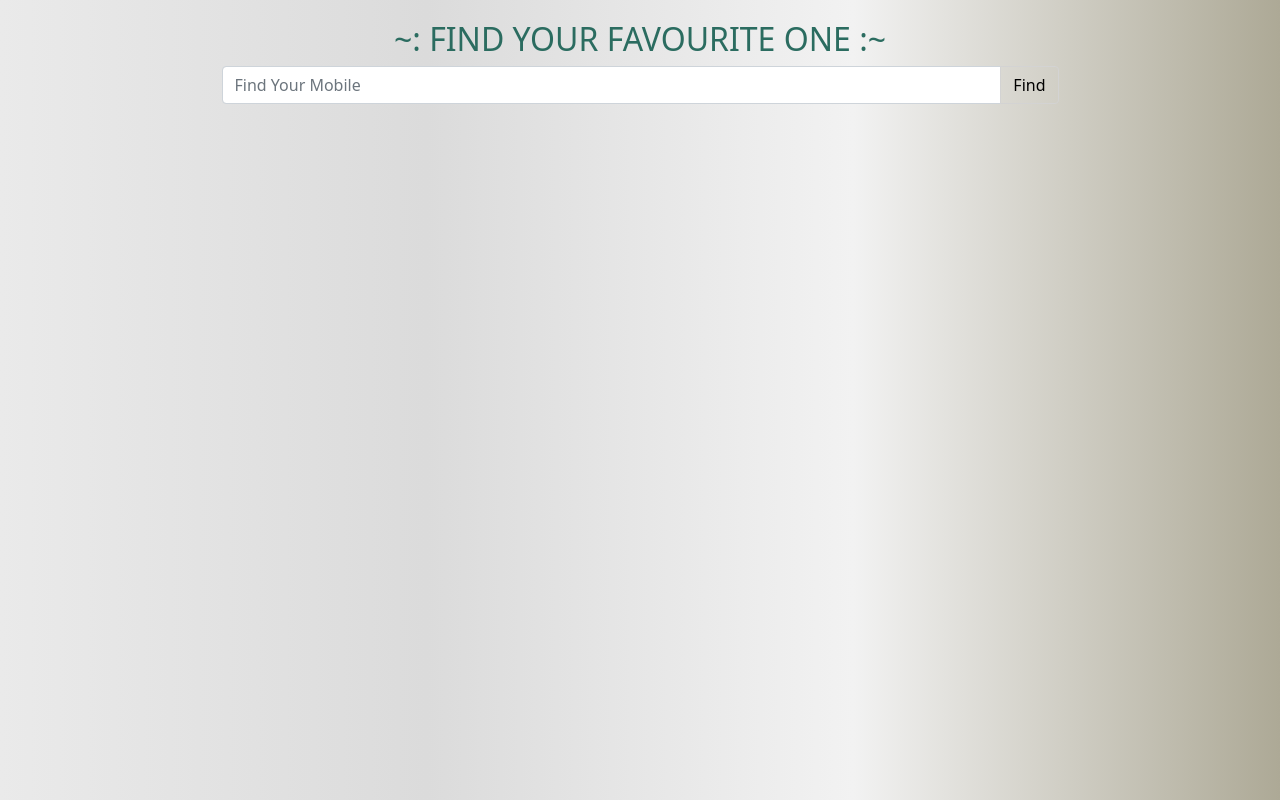
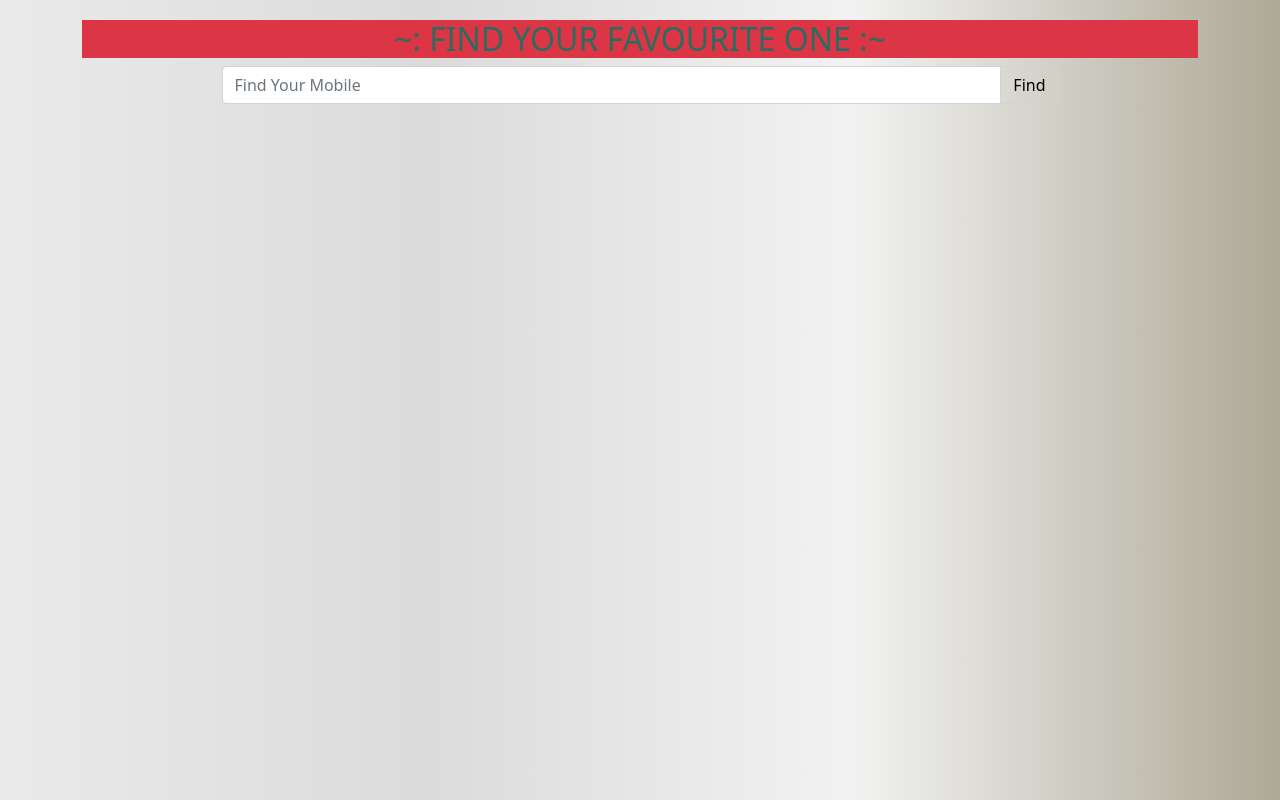
Before and after one commit to sabbirpboss/Phone-Hunter, a plain HTML site: page index.html in a window 1280 px wide. Drawn offline with nearby package versions, Linux system fonts and the light colour scheme.

Commit message:
problem solved and style added

```diff
--- a/index.html
+++ b/index.html
@@ -19,7 +19,7 @@
   <body>
     <!-- PROJECT CODE STARTED -->
     <div class="container">
-      <h2 class="top-text-custom text-center">~: Find Your Favourite One :~</h2>
+      <h2 class="top-text-custom text-center bg-danger">~: Find Your Favourite One :~</h2>
 
       <!-- mobile search area -->
       <div class="input-group mb-3 w-75 mx-auto">
```
